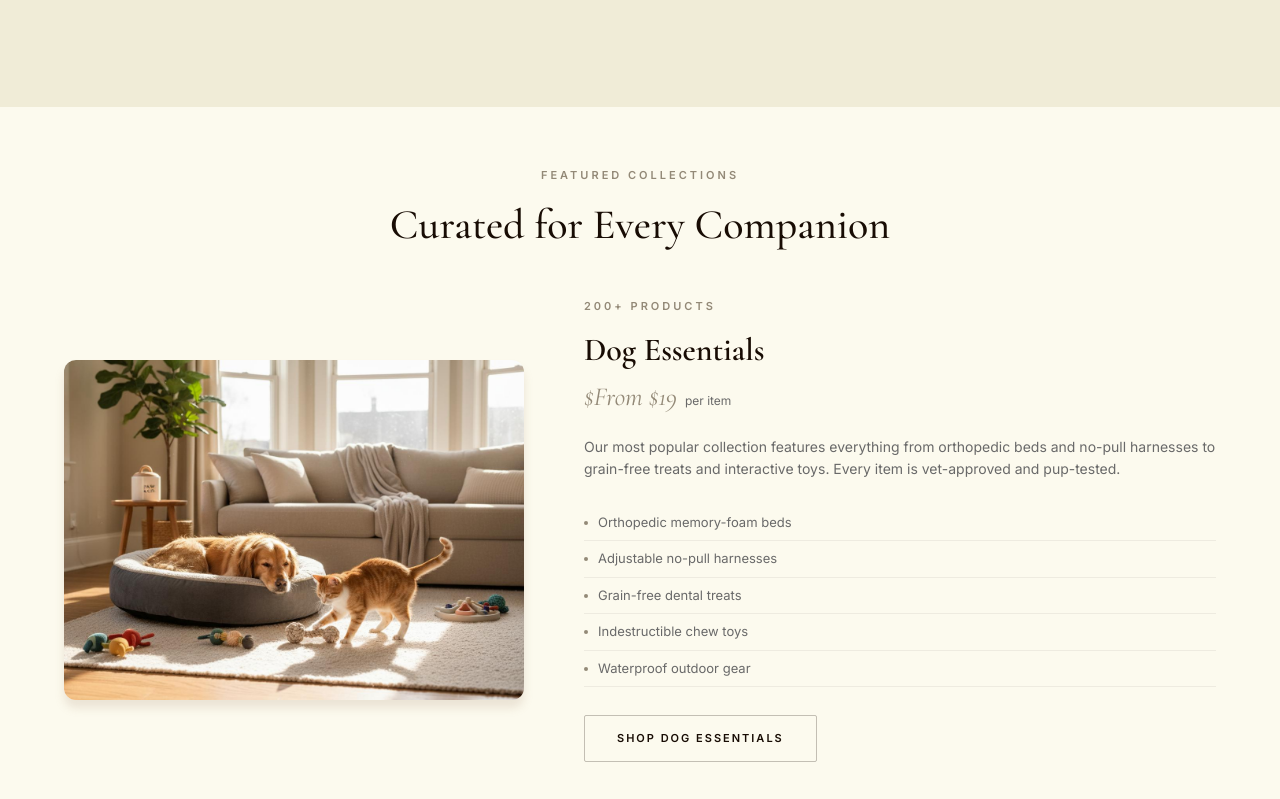
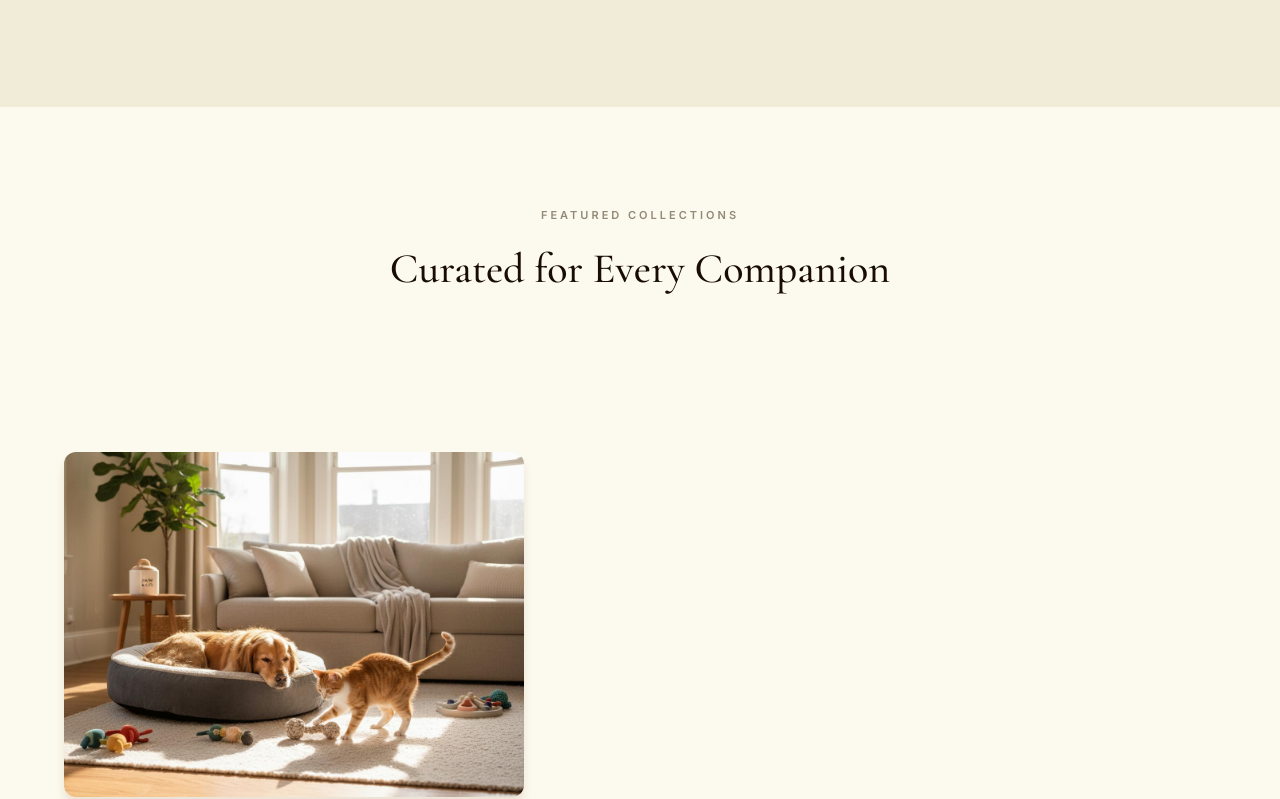
Before and after one commit to IndiaToUs/HappyTailsIndia, a React (Vite) app: page / in a window 1280 px wide. Shown: the part 3407-4206 px from the top of the page. Built offline with nearby package versions, Linux system fonts and the light colour scheme.

Commit message:
Update Tiers.tsx
we made few mistakes going back to origina;

```diff
--- a/src/sections/Tiers.tsx
+++ b/src/sections/Tiers.tsx
@@ -18,21 +18,23 @@ export default function Tiers() {
         if (textEl) {
           gsap.fromTo(
             textEl,
-            { opacity: 0 },
+            { opacity: 0, x: 40 },
             {
               opacity: 1,
-              duration: 0.8,
+              x: 0,
+              duration: 1.0,
               ease: 'power2.out',
               scrollTrigger: {
                 trigger: el,
-                start: 'top 75%',
-                toggleActions: 'play none none none',
+                start: 'top 70%',
+                toggleActions: 'play none none reverse',
               },
             }
           );
         }
       });
     }, sectionRef);
+
     return () => ctx.revert();
   }, []);
 
@@ -48,32 +50,41 @@ export default function Tiers() {
         backgroundColor: '#fcfaee',
         position: 'relative',
         zIndex: 2,
-        padding: '60px 0',
+        padding: '100px 0 80px',
       }}
     >
       {/* Section Header */}
-      <div style={{ textAlign: 'center', padding: '0 24px 48px' }}>
+      <div
+        style={{
+          textAlign: 'center',
+          padding: '0 24px 80px',
+        }}
+      >
         {tiersConfig.sectionLabel && (
-          <p style={{
+          <p
+            style={{
               fontFamily: 'Inter, system-ui, sans-serif',
               fontSize: '11px',
               fontWeight: 600,
               color: '#938977',
               letterSpacing: '3px',
               textTransform: 'uppercase',
-            marginBottom: '16px',
-          }}>
+              marginBottom: '20px',
+            }}
+          >
             {tiersConfig.sectionLabel}
           </p>
         )}
         {tiersConfig.title && (
-          <h2 style={{
+          <h2
+            style={{
               fontFamily: '"Cormorant Garamond", Georgia, serif',
-            fontSize: 'clamp(28px, 4vw, 42px)',
+              fontSize: '42px',
               fontWeight: 500,
               lineHeight: 1.2,
               color: '#180c04',
-          }}>
+            }}
+          >
             {tiersConfig.title}
           </h2>
         )}
@@ -85,9 +96,13 @@ export default function Tiers() {
           <div
             key={tier.name}
             ref={(el) => { tierRefs.current[i] = el; }}
-            className={`tier-row ${i % 2 === 0 ? 'tier-row-normal' : 'tier-row-reverse'}`}
             style={{
-              marginBottom: i < tiers.length - 1 ? '60px' : '0',
+              display: 'flex',
+              flexDirection: i % 2 === 0 ? 'row' : 'row-reverse',
+              gap: '60px',
+              marginBottom: i < tiers.length - 1 ? '100px' : '0',
+              alignItems: 'center',
+              flexWrap: 'wrap',
             }}
           >
             {/* Image */}
@@ -95,8 +110,11 @@ export default function Tiers() {
               className="tier-image-placeholder"
               style={{
                 width: '100%',
+                maxWidth: '460px',
+                flex: '0 0 auto',
+                position: 'relative',
+                overflow: 'hidden',
                 borderRadius: '12px',
-                overflow: 'hidden',
                 boxShadow: '0px 8px 10px 0px rgba(168, 142, 113, 0.2)',
               }}
             >
@@ -106,8 +124,9 @@ export default function Tiers() {
                   alt={tier.name}
                   style={{
                     width: '100%',
-                    height: '260px',
+                    height: 'auto',
                     display: 'block',
+                    aspectRatio: '4/3',
                     objectFit: 'cover',
                   }}
                 />
@@ -115,8 +134,15 @@ export default function Tiers() {
             </div>
 
             {/* Text Content */}
-            <div className="tier-text-content" style={{ width: '100%' }}>
-              <p style={{
+            <div
+              className="tier-text-content"
+              style={{
+                flex: '1 1 400px',
+                minWidth: '300px',
+              }}
+            >
+              <p
+                style={{
                   fontFamily: 'Inter, system-ui, sans-serif',
                   fontSize: '11px',
                   fontWeight: 600,
@@ -124,74 +150,93 @@ export default function Tiers() {
                   letterSpacing: '3px',
                   textTransform: 'uppercase',
                   marginBottom: '16px',
-              }}>
+                }}
+              >
                 {tier.journeys}
               </p>
-              <h3 style={{
+              <h3
+                style={{
                   fontFamily: '"Cormorant Garamond", Georgia, serif',
-                fontSize: 'clamp(24px, 3vw, 32px)',
+                  fontSize: '32px',
                   fontWeight: 600,
                   lineHeight: 1.2,
                   color: '#180c04',
                   marginBottom: '8px',
-              }}>
+                }}
+              >
                 {tier.name}
               </h3>
-              <p style={{
+              <p
+                style={{
                   fontFamily: '"Cormorant Garamond", Georgia, serif',
-                fontSize: '26px',
+                  fontSize: '28px',
                   fontWeight: 400,
                   color: '#938977',
-                marginBottom: '20px',
-              }}>
+                  marginBottom: '24px',
+                }}
+              >
                 <span style={{ fontStyle: 'italic' }}>${tier.price}</span>
-                <span style={{
+                <span
+                  style={{
                     fontFamily: 'Inter, system-ui, sans-serif',
                     fontSize: '12px',
                     fontWeight: 400,
                     color: '#696969',
                     marginLeft: '8px',
-                }}>
+                    letterSpacing: '0.5px',
+                  }}
+                >
                   {tier.frequency}
                 </span>
               </p>
-              <p style={{
+              <p
+                style={{
                   fontFamily: 'Inter, system-ui, sans-serif',
                   fontSize: '14px',
+                  fontWeight: 400,
                   lineHeight: 1.6,
                   color: '#696969',
-                marginBottom: '24px',
-              }}>
+                  marginBottom: '28px',
+                  maxWidth: '440px',
+                }}
+              >
                 {tier.description}
               </p>
 
-              {/* Amenities */}
-              <ul style={{ listStyle: 'none', padding: 0, margin: '0 0 28px 0' }}>
+              {/* Amenities List */}
+              <ul style={{ listStyle: 'none', padding: 0, margin: '0 0 32px 0' }}>
                 {tier.amenities.map((amenity) => (
-                  <li key={amenity} style={{
+                  <li
+                    key={amenity}
+                    style={{
                       fontFamily: 'Inter, system-ui, sans-serif',
                       fontSize: '13px',
+                      fontWeight: 400,
+                      lineHeight: 1.5,
                       color: '#696969',
                       padding: '8px 0',
                       borderBottom: '1px solid rgba(24, 12, 4, 0.06)',
                       display: 'flex',
                       alignItems: 'center',
                       gap: '10px',
-                  }}>
-                    <span style={{
+                    }}
+                  >
+                    <span
+                      style={{
                         display: 'inline-block',
                         width: '4px',
                         height: '4px',
                         borderRadius: '50%',
                         backgroundColor: '#938977',
                         flexShrink: 0,
-                    }} />
+                      }}
+                    />
                     {amenity}
                   </li>
                 ))}
               </ul>
 
-              {/* CTA */}
+              {/* CTA Button */}
               {tier.ctaText && (
                 <a
                   href={tier.ctaHref || '#'}
@@ -207,20 +252,22 @@ export default function Tiers() {
                     letterSpacing: '2px',
                     textTransform: 'uppercase',
                     textDecoration: 'none',
-                    padding: '14px 32px',
+                    padding: '14px 36px',
                     border: '1px solid rgba(24, 12, 4, 0.25)',
                     borderRadius: '2px',
-                    transition: 'all 0.4s ease',
+                    transition: 'all 0.6s ease',
                   }}
                   onMouseEnter={(e) => {
-                    e.currentTarget.style.backgroundColor = '#180c04';
-                    e.currentTarget.style.color = '#fcfaee';
-                    e.currentTarget.style.borderColor = '#180c04';
+                    const el = e.currentTarget;
+                    el.style.backgroundColor = '#180c04';
+                    el.style.color = '#fcfaee';
+                    el.style.borderColor = '#180c04';
                   }}
                   onMouseLeave={(e) => {
-                    e.currentTarget.style.backgroundColor = 'transparent';
-                    e.currentTarget.style.color = '#180c04';
-                    e.currentTarget.style.borderColor = 'rgba(24, 12, 4, 0.25)';
+                    const el = e.currentTarget;
+                    el.style.backgroundColor = 'transparent';
+                    el.style.color = '#180c04';
+                    el.style.borderColor = 'rgba(24, 12, 4, 0.25)';
                   }}
                 >
                   {tier.ctaText}
@@ -230,37 +277,6 @@ export default function Tiers() {
           </div>
         ))}
       </div>
-
-      <style>{`
-        .tier-row {
-          display: flex;
-          flex-direction: column;
-          gap: 24px;
-        }
-
-        @media (min-width: 768px) {
-          .tier-row-normal {
-            flex-direction: row !important;
-            gap: 60px !important;
-            align-items: center !important;
-          }
-          .tier-row-reverse {
-            flex-direction: row-reverse !important;
-            gap: 60px !important;
-            align-items: center !important;
-          }
-          .tier-row .tier-image-placeholder {
-            width: 460px !important;
-            flex-shrink: 0 !important;
-          }
-          .tier-row .tier-image-placeholder img {
-            height: 340px !important;
-          }
-          .tier-row .tier-text-content {
-            flex: 1 !important;
-          }
-        }
-      `}</style>
     </section>
   );
 }
```
Lines whose indentation alone changed are shown as unchanged.
